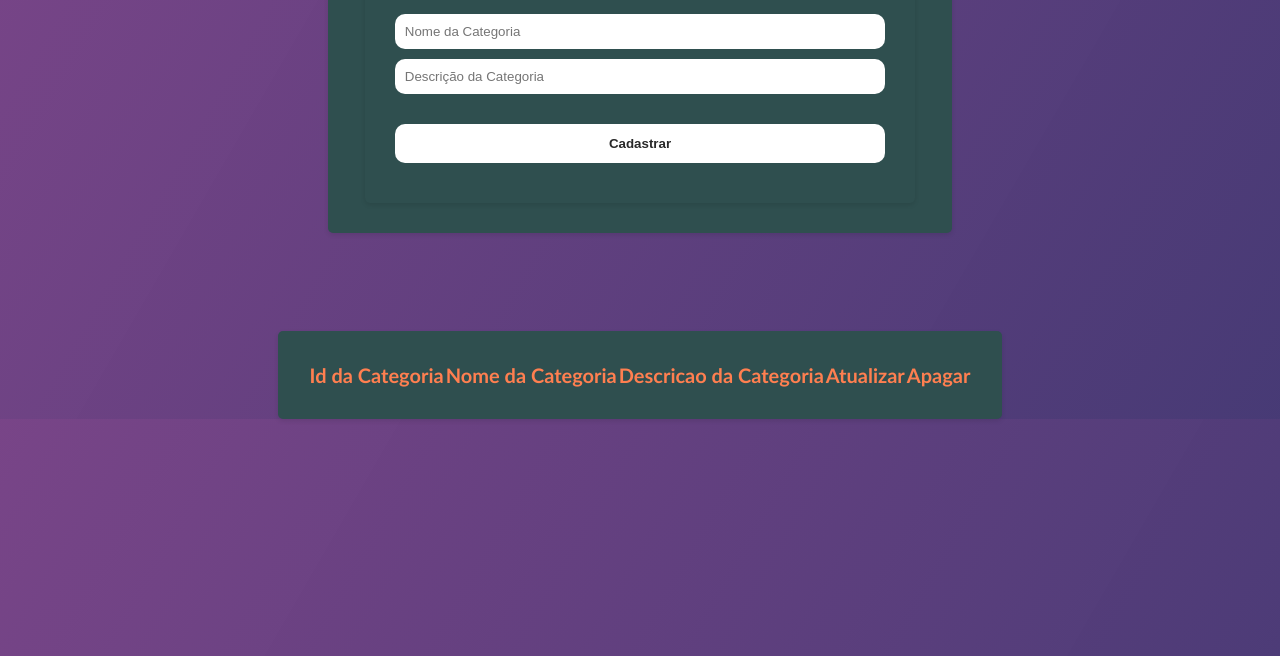
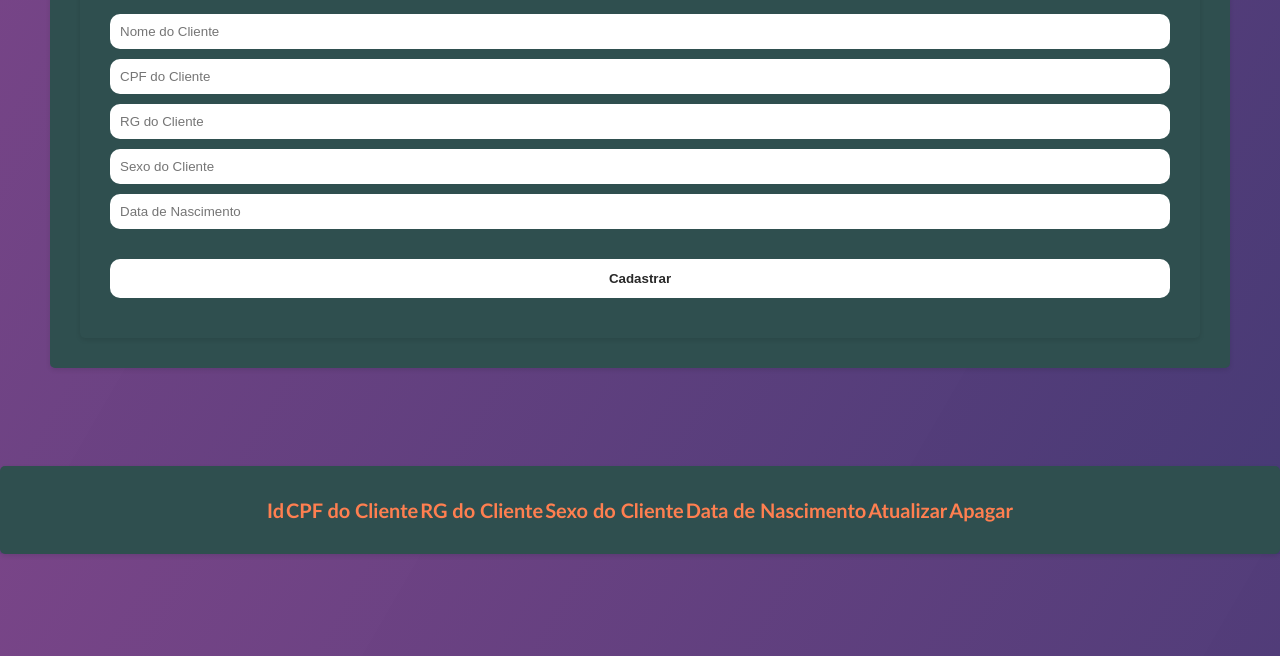
Before and after one commit to iannoliver/PaperBook, a plain HTML site: page front-paperbook/Endereco/endereco.html in a window 1280 px wide. Shown: the part 144-800 px from the top of the page. Drawn offline with Linux system fonts and the light colour scheme; no server answers.

Commit message:
Update endereco.html

```diff
--- a/front-paperbook/Endereco/endereco.html
+++ b/front-paperbook/Endereco/endereco.html
@@ -13,8 +13,11 @@
             <h1><span>Endereços</span></h1>
             <section id="cad">
                 <form onsubmit="return false" id="form">
-                    <input class="form-input" type="text" id="nome" placeholder="Nome da Categoria">
-                    <input class="form-input" type="text" id="descricao" placeholder="Descrição da Categoria">
+                    <input class="form-input" type="text" id="nome" placeholder="Nome do Cliente">
+                    <input class="form-input" type="text" id="descricao" placeholder="CPF do Cliente">
+                    <input class="form-input" type="text" id="descricao" placeholder="RG do Cliente">
+                    <input class="form-input" type="text" id="descricao" placeholder="Sexo do Cliente">
+                    <input class="form-input" type="text" id="descricao" placeholder="Data de Nascimento">
                     <input class="submit-button" type="submit" value="Cadastrar" id="btncadastrar">
                 </form>
             </section>
@@ -27,9 +30,11 @@
             <table>
                 <thead>
                     <tr>
-                        <th>Id da Categoria  </th>
-                        <th>Nome da Categoria  </th>
-                        <th>Descricao da Categoria  </th>
+                        <th>Id  </th>
+                        <th>CPF do Cliente  </th>
+                        <th>RG do Cliente  </th>
+                        <th>Sexo do Cliente </th>
+                        <th>Data de Nascimento </th>
                         <th>Atualizar  </th>
                         <th>Apagar  <S/th>
                     </tr>
```
